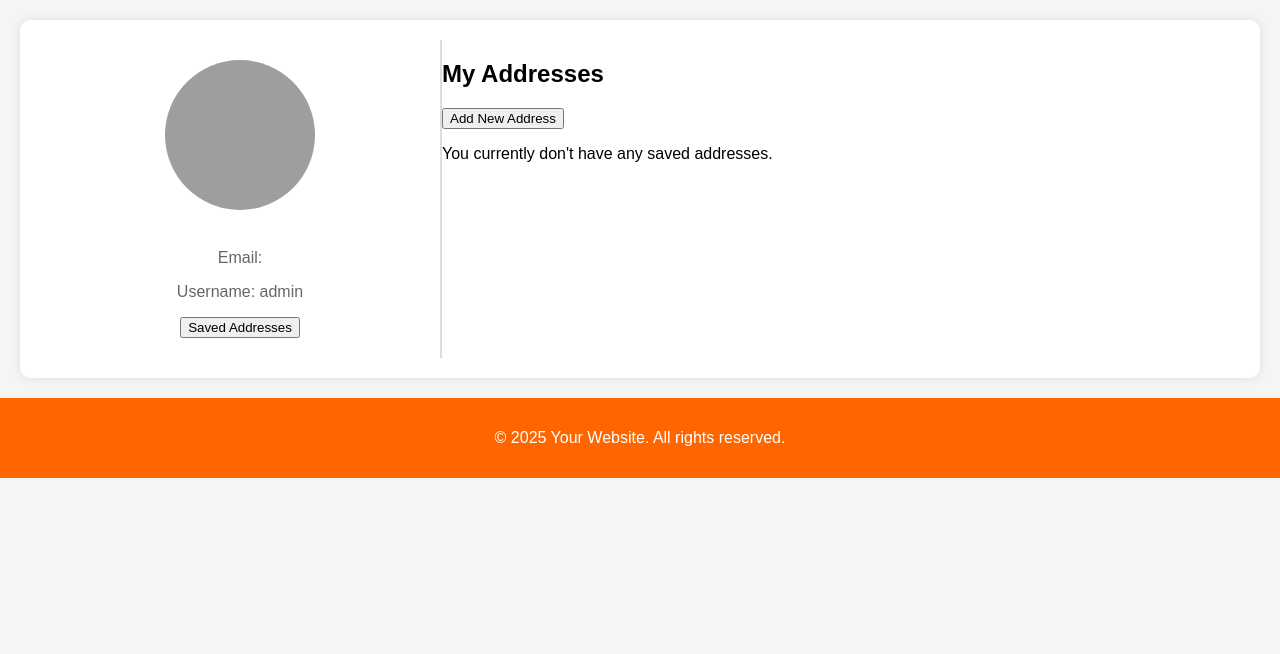
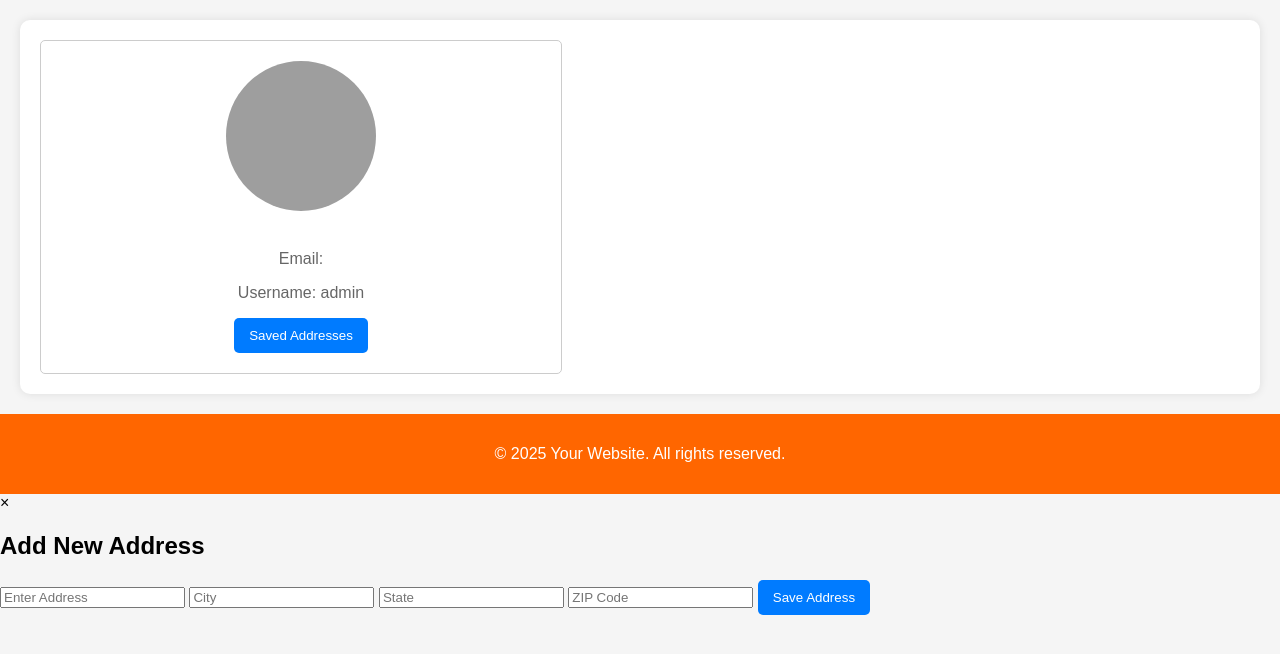
Before and after one commit to chelloraine/Collectibles, a PHP site: page /website/userprofile.php in a window 1280 px wide. Shown: the part 48-702 px from the top of the page. Run offline with PHP 8.4, Linux system fonts and the light colour scheme; a user stored in the database is signed in; data comes from the database, SQL or seed files in the repository; grey boxes are pictures that could not be loaded.

Commit message:
Mar 30, 2025, 6:26 PM

```diff
--- a/USERPAGE/userprofile.php
+++ b/USERPAGE/userprofile.php
@@ -95,6 +95,22 @@ $conn->close();
         <p>&copy; <?php echo date("Y"); ?> Your Website. All rights reserved.</p>
     </footer>
 
+    <!-- Address Input Modal -->
+    <div id="address-modal" class="modal">
+        <div class="modal-content">
+            <span class="close">&times;</span>
+            <h2>Add New Address</h2>
+            <form id="address-form">
+                <input type="text" name="address" placeholder="Enter Address" required>
+                <input type="text" name="city" placeholder="City" required>
+                <input type="text" name="state" placeholder="State" required>
+                <input type="text" name="zip" placeholder="ZIP Code" required>
+                <input type="hidden" name="user_id" value="<?php echo $user_id; ?>">
+                <button type="submit" class="profile-btn">Save Address</button>
+            </form>
+        </div>
+    </div>
+
     <script>
         $(document).ready(function() {
             $("#toggle-address").click(function() {
@@ -110,5 +126,50 @@ $conn->close();
             });
         });
     </script>
+
+    <style>
+        .dashboard-container {
+            display: flex;
+            gap: 20px;
+        }
+
+        .profile-section {
+            width: 40%;
+            padding: 20px;
+            border: 1px solid #ccc;
+            border-radius: 5px;
+        }
+
+        .address-panel {
+            display: none;
+            width: 50%;
+            padding: 20px;
+            border: 1px solid #ccc;
+            border-radius: 5px;
+            background: #f9f9f9;
+            position: relative;
+        }
+
+        .panel-header {
+            display: flex;
+            justify-content: space-between;
+            align-items: center;
+        }
+
+        #add-address-btn {
+            position: absolute;
+            right: 20px;
+            top: 20px;
+        }
+
+        .profile-btn {
+            background: #007bff;
+            color: white;
+            padding: 10px 15px;
+            border: none;
+            cursor: pointer;
+            border-radius: 5px;
+        }
+    </style>
 </body>
 </html>
```
